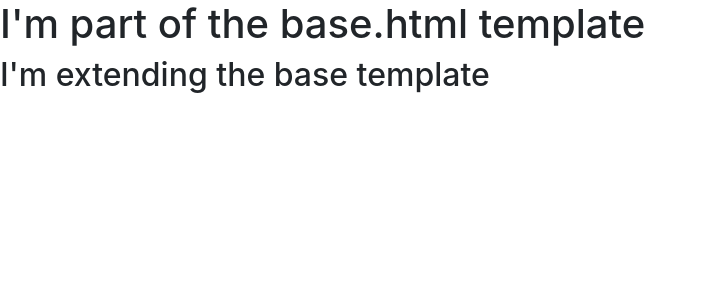
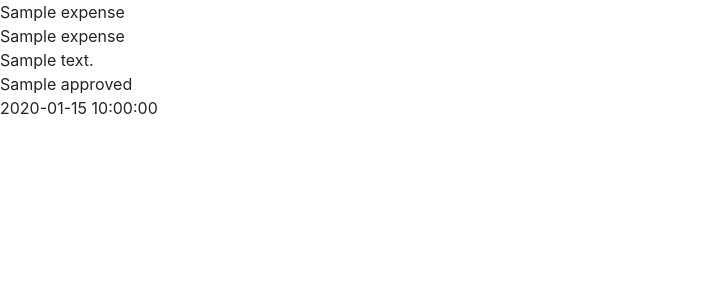
Before and after one commit to PhilipWilliams0/u-expense, a Flask app: page / in a window 1280 px wide. Shown: the top 300 px of the page, without its empty margins (0-706 px from the left). Run offline with Flask 2, Linux system fonts and the light colour scheme; a database or web service that is not in the repository returns one stand-in record (values such as "Sample title"); some libraries are stand-ins or nearby versions.

Commit message:
Added bootstrap and static files

```diff
--- a/templates/base.html
+++ b/templates/base.html
@@ -6,15 +6,21 @@
     <meta charset="utf-8">
     <meta name="viewport" content="width=device-width, initial-scale=1, shrink-to-fit=no">
 
+    <link rel="stylesheet" href="https://cdnjs.cloudflare.com/ajax/libs/font-awesome/5.15.4/css/all.min.css"
+        integrity="sha512-1ycn6IcaQQ40/MKBW2W4Rhis/DbILU74C1vSrLJxCq57o941Ym01SwNsOMqvEBFlcgUa6xLiPY/NS5R+E6ztJQ=="
+        crossorigin="anonymous" referrerpolicy="no-referrer" type="text/css" />
     <!-- Bootstrap CSS -->
     <link rel="stylesheet" href="https://cdn.jsdelivr.net/npm/bootstrap@4.6.1/dist/css/bootstrap.min.css"
-        integrity="sha384-zCbKRCUGaJDkqS1kPbPd7TveP5iyJE0EjAuZQTgFLD2ylzuqKfdKlfG/eSrtxUkn" crossorigin="anonymous">
-
+        integrity="sha384-zCbKRCUGaJDkqS1kPbPd7TveP5iyJE0EjAuZQTgFLD2ylzuqKfdKlfG/eSrtxUkn" crossorigin="anonymous"
+        type="text/css">
+    <link rel="stylesheet" href="{{ url_for('static', filename='css/style.css') }}" type="text/css">
+    {% block styles %}
+    {% endblock %}
     <title>U-Expense</title>
 </head>
 
 <body>
-    <h1>I'm part of the base.html template</h1>
+
     {% block content%}
     {% endblock %}
 
@@ -27,6 +33,9 @@
     <script src="https://cdn.jsdelivr.net/npm/bootstrap@4.6.1/dist/js/bootstrap.min.js"
         integrity="sha384-VHvPCCyXqtD5DqJeNxl2dtTyhF78xXNXdkwX1CZeRusQfRKp+tA7hAShOK/B/fQ2" crossorigin="anonymous">
     </script>
+    <script src="{{ url_for('static', filename='js/script.js') }}"></script>
+    {% block scripts %}
+    {% endblock %}
 </body>
 
 </html>
--- a/templates/expenses.html
+++ b/templates/expenses.html
@@ -1,14 +1,13 @@
 {% extends "base.html" %}
 {% block content %}
 
-<h2>I'm extending the base template</h2>
 
-<!-- {% for expense in expenses %}
+{% for expense in expenses %}
 {{ expense.expense_name }}<br>
 {{ expense.category_name }}<br>
 {{ expense.expense_description }}<br>
 {{ expense.approved }}<br>
 {{ expense.expense_date }}<br>
-{% endfor %} -->
+{% endfor %}
 
 {% endblock %}
```
Also changed, not shown: static/css/style.css (added), static/js/script.js (added).
